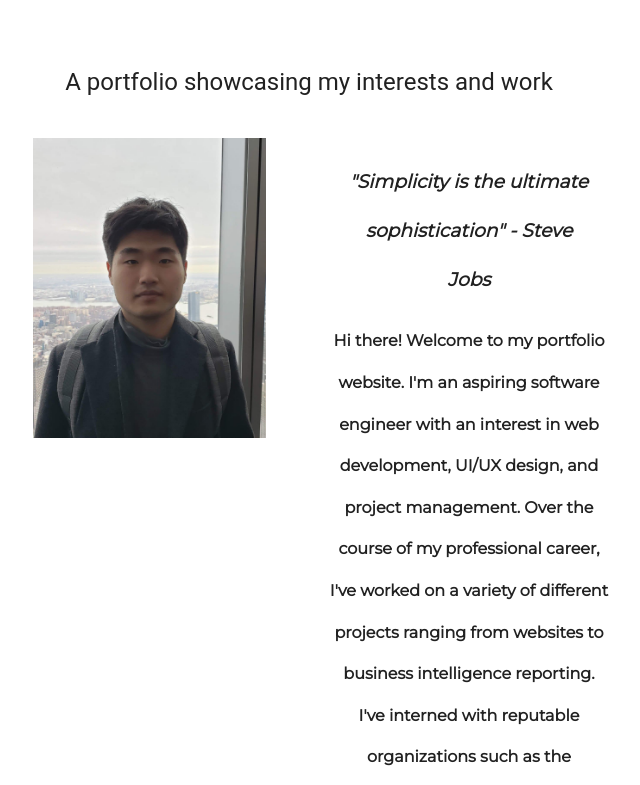
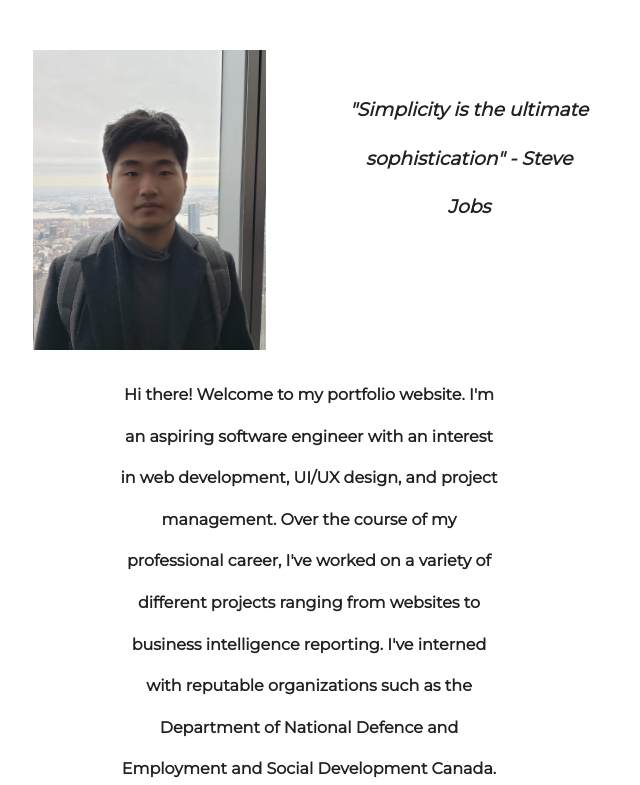
Before and after one commit to jyou044/personalwebsite, a React (Create React App) app: page / in a window 1280 px wide. Shown: the part 155-940 px from the top of the page, without its empty margins (331-971 px from the left). Built offline with nearby package versions, Linux system fonts and the light colour scheme.

Commit message:
fixed formatting

```diff
--- a/src/components/Home/Home.js
+++ b/src/components/Home/Home.js
@@ -35,23 +35,26 @@ const useStyles = makeStyles((theme) => ({
                         <Typography variant="h2" align="center" className={classes.textFormat} gutterBottom>Jason You</Typography>
 
                     </Grid>
-                    <Grid item xs={12}>
-                        <Typography variant="h5" className={classes.textFormat} gutterBottom>A portfolio showcasing my interests and work</Typography>
-                    </Grid>
                 </Grid>
                 <Grid container>
                     <Grid item xs={12} md={3}></Grid>
-                    <Grid item xs={12} md={3} className={classes.textFormat}>
+                    <Grid item xs={12} md={3} align="center">
                             <Image />
                         </Grid>
                     <Grid item xs={12} md={3} className={classes.paraFormat} style={{padding: 20}}>
                             <h3 className={classes.textFormat}><i>"Simplicity is the ultimate sophistication" - Steve Jobs</i></h3>
-                            <p> <b>Hi there! Welcome to my portfolio website. I'm an aspiring software engineer with an interest in web development, UI/UX design, and project management.
+                    </Grid>
+                </Grid>
+                <Grid container>
+                    <Grid item xs={12} md={4}></Grid>
+                    <Grid item xs={12} md={4} className={classes.paraFormat} style={{padding: 20}}>
+                    <p> <b>Hi there! Welcome to my portfolio website. I'm an aspiring software engineer with an interest in web development, UI/UX design, and project management.
                                 Over the course of my professional career, I've worked on a variety of different projects ranging from websites to business intelligence reporting. I've interned
                                 with reputable organizations such as the Department of National Defence and Employment and Social Development Canada. I'm incredibly passionate about programming.
                                 Please feel free to explore my website to find more about me! </b>
                             </p>
                     </Grid>
+
                 </Grid>
                 <Grid container>
                     <Grid item xs={12} md={4}></Grid>
--- a/src/components/Navbar/Navbar.css
+++ b/src/components/Navbar/Navbar.css
@@ -14,7 +14,10 @@
     margin-left: 40px;
     cursor: pointer;
 }
-
+.click:hover {
+    transform: scale(0.6);
+    transition-duration: 0.5s;
+}
 /* Change the color of links on hover */
 .navbar-hover {
     background-color: rgba(221, 221, 221, 0.616);
--- a/src/components/Navbar/Navbar.js
+++ b/src/components/Navbar/Navbar.js
@@ -13,6 +13,7 @@ class Navbar extends Component {
     handleClick = () => {
         this.setState({ clicked: !this.state.clicked })
     }
+
 
     render() {
         return(
```
